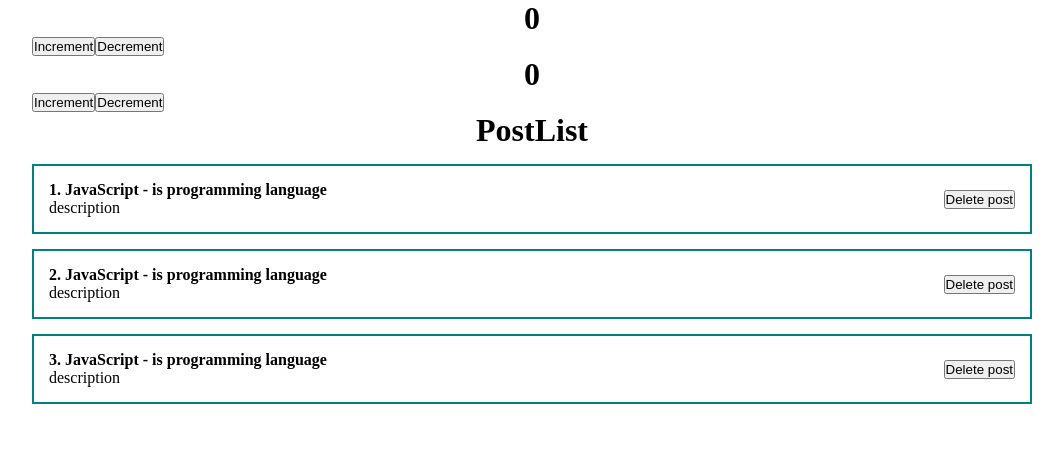
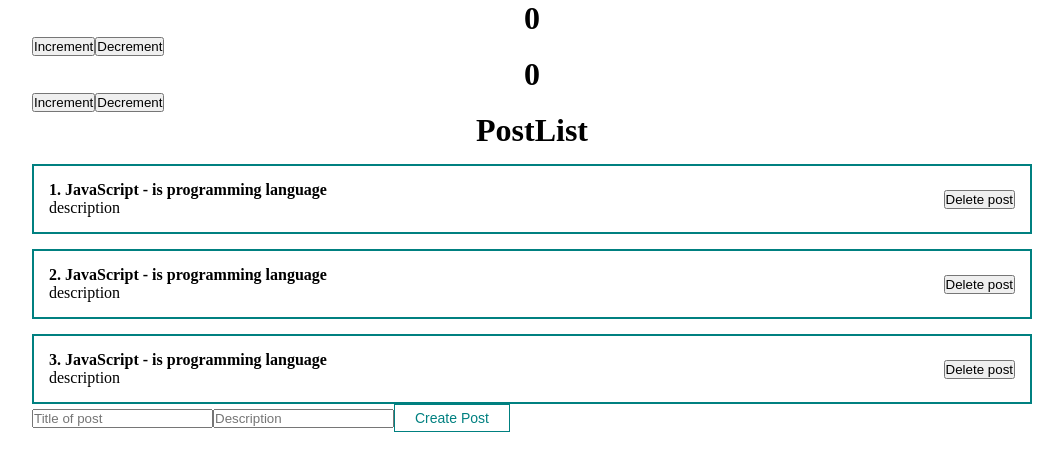
Before and after one commit to elijahmylcev/ReactFC, a React (Create React App) app: page / in a window 1280 px wide. Shown: the top 466 px of the page, without its empty margins (108-1171 px from the left). Built offline with nearby package versions, Linux system fonts and the light colour scheme.

Commit message:
props.children && CSSName.module.css

```diff
--- a/src/App.js
+++ b/src/App.js
@@ -3,6 +3,7 @@ import ClassCounter from './components/ClassCounter';
 import Counter from './components/Counter';
 import './App.css';
 import PostList from './components/PostList';
+import MyButton from './components/Ui/button/MyButton';
 
 function App() {
   const [posts] = useState([
@@ -15,6 +16,11 @@ function App() {
       <Counter />
       <ClassCounter />
       <PostList title="PostList" posts={posts} />
+      <form action="submit">
+        <input type="text" placeholder="Title of post" />
+        <input type="text" placeholder="Description" />
+        <MyButton>Create Post</MyButton>
+      </form>
     </div>
   );
 }
--- /dev/null
+++ b/src/components/Ui/button/MyButton.jsx
@@ -0,0 +1,13 @@
+import React from 'react';
+import classes from './MyButton.module.css';
+
+function MyButton(props) {
+  const { children } = props;
+  return (
+    <button type="submit" className={classes.myBtn}>
+      {children}
+    </button>
+  );
+}
+
+export default MyButton;
--- /dev/null
+++ b/src/components/Ui/button/MyButton.module.css
@@ -0,0 +1,8 @@
+.myBtn {
+  padding: 5px 20px;
+  font-size: 14px;
+  color: teal;
+  background: transparent;
+  border: 1px solid teal;
+  cursor: pointer;
+}
```
